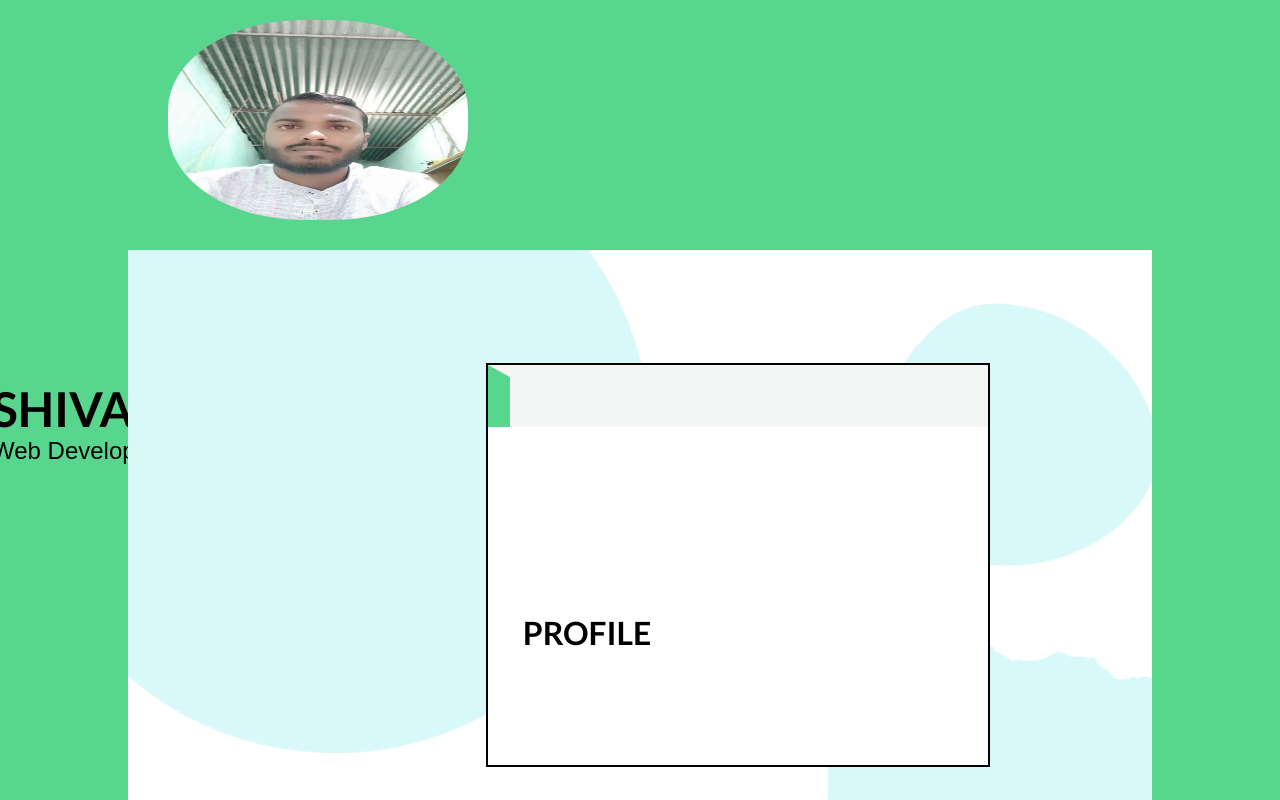
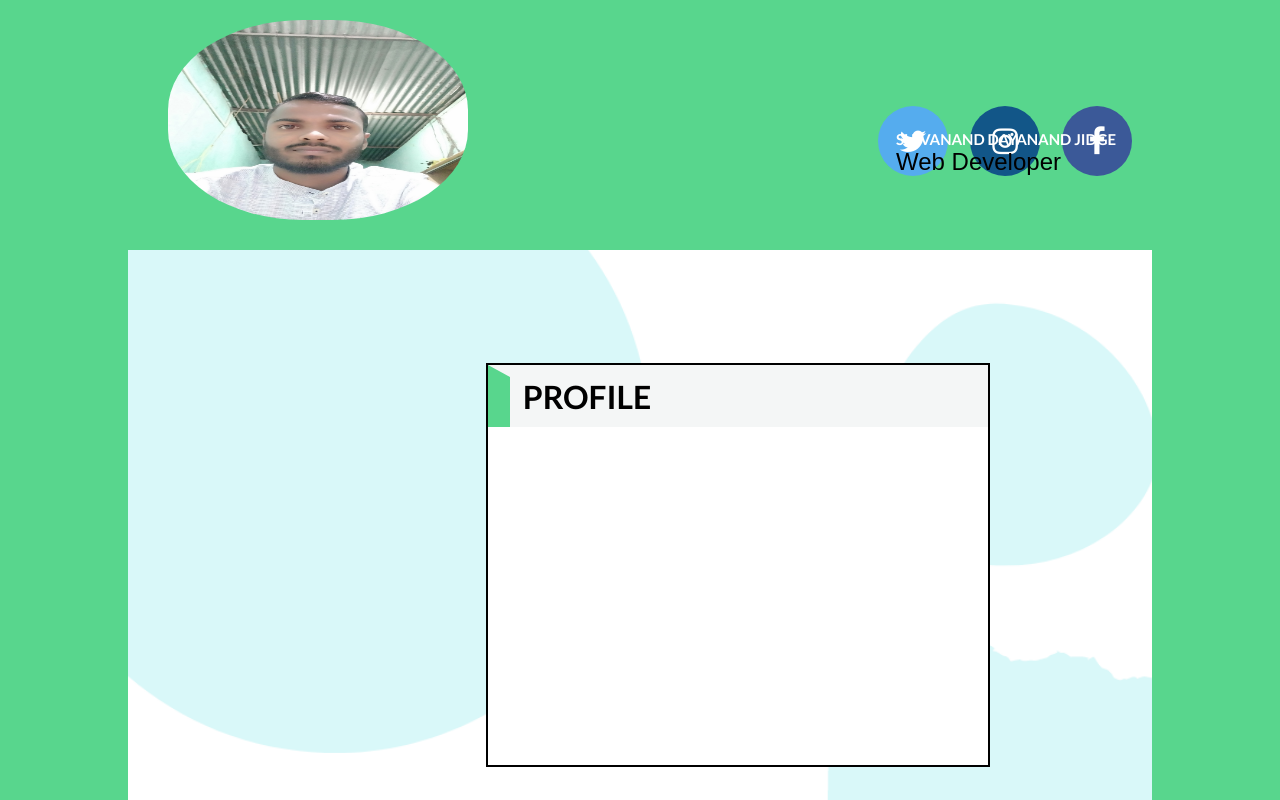
Before and after one commit to jidgeshivanand1234/profile, a plain HTML site: page index.html in a window 1280 px wide. Shown: the top 800 px of the page. Drawn offline with Linux system fonts and the light colour scheme.

Commit message:
Update style.css

```diff
--- a/style.css
+++ b/style.css
@@ -22,9 +22,13 @@
 }
 .logo{
 	height: 250px;
-    width: 1180px;
+    width:auto;
 
     float: right;
+}
+.logo h2{
+	font-size:15px;
+	color:white;
 }
 .pro{
 	height: 200px;
```
